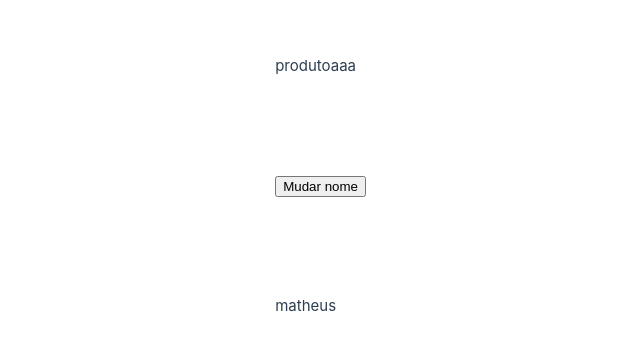
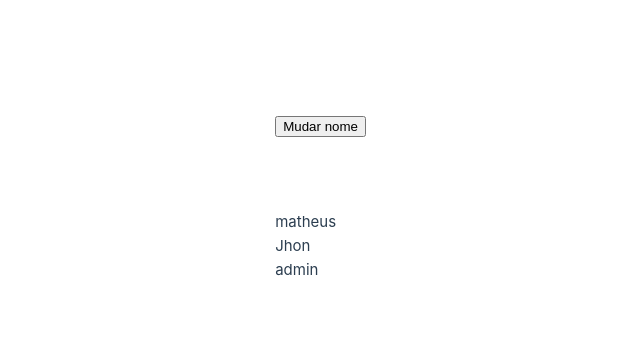
Before and after one commit to matheusgabardo/vuejs-learning, a Vue app: page / in a window 1280 px wide. Shown: the part 214-564 px from the top of the page, without its empty margins (274-914 px from the left). Built offline with nearby package versions, Linux system fonts and the light colour scheme.

Commit message:
until video lesson 25 - composition api reatividade

```diff
--- a/src/App.vue
+++ b/src/App.vue
@@ -1,39 +1,52 @@
 <template class="main-wrapper">
   <div>
-    <AppProduct />
-    <br/>
-    <br/>
-    <br/>
     <br/>
     <button @click="changeName()">Mudar nome</button>
     <br/>
     <br/>
     <br/>
     <br/>
+    {{ name }}
     <br/>
-    {{ name }}
+    {{  user.first_name }}
+    <br/>
+    {{  admin.first_name }}
     <!-- Em resumo o composition api controla o que é ou não reativo.
     ativada ao inicio substituindo created, beforeCreated. -->
   </div>
 </template>
 
 <script>
-import AppProduct from './components/AppProduct.vue';
+
+  import { reactive } from 'vue';
+  import { ref } from 'vue';
 
   export default {
     name: 'App',
     components: {
-      AppProduct
     },
     setup(){
       let name = "matheus"
+
+      const user = reactive({
+        first_name: 'Jhon',
+        last_name: 'Snow'
+      })
+      const admin = ref({
+        first_name: 'admin',
+        last_name: 'master'
+      })
       const changeName = () => {
         alert('name changed');
         name = 'Matheus Gabardo';
+        user.first_name = 'Greg';
+        admin.value.first_name = 'administrador';
       }
       return{
         name,
-        changeName
+        admin,
+        changeName,
+        user
       }
     }
   }
```
